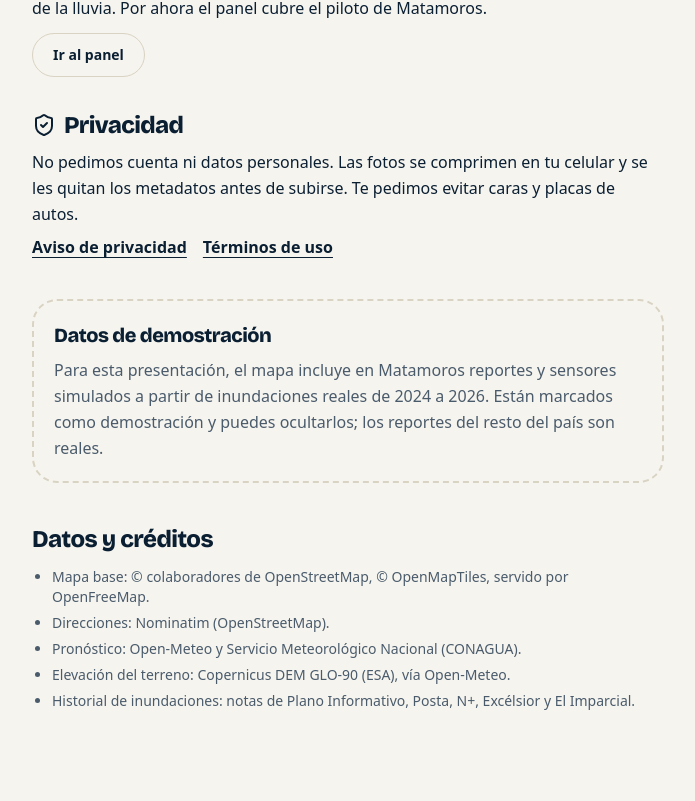
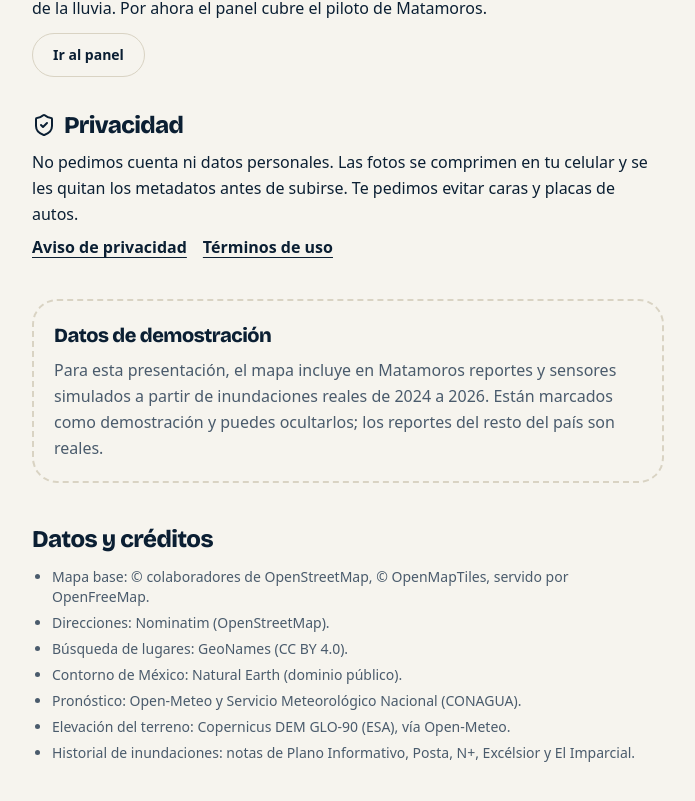
Before and after one commit to lavincool/zicuri-aem, a Next.js app: page /acerca in a window 1280 px wide. Shown: the part 1476-2277 px from the top of the page, without its empty margins (292-987 px from the left). Built offline with nearby package versions, Linux system fonts and the light colour scheme; a web font is replaced by a local one.

Commit message:
feat(about): credit GeoNames and Natural Earth

```diff
--- a/messages/en.json
+++ b/messages/en.json
@@ -338,6 +338,8 @@
     "credits": {
       "osm": "Base map: © OpenStreetMap contributors, © OpenMapTiles, served by OpenFreeMap.",
       "geocoding": "Addresses: Nominatim (OpenStreetMap).",
+      "places": "Place search: GeoNames (CC BY 4.0).",
+      "boundary": "Outline of Mexico: Natural Earth (public domain).",
       "weather": "Forecast: Open-Meteo and Mexico's National Weather Service (SMN, CONAGUA).",
       "elevation": "Terrain elevation: Copernicus DEM GLO-90 (ESA), via Open-Meteo.",
       "news": "Flood history: reporting by Plano Informativo, Posta, N+, Excélsior and El Imparcial."
--- a/messages/es.json
+++ b/messages/es.json
@@ -338,6 +338,8 @@
     "credits": {
       "osm": "Mapa base: © colaboradores de OpenStreetMap, © OpenMapTiles, servido por OpenFreeMap.",
       "geocoding": "Direcciones: Nominatim (OpenStreetMap).",
+      "places": "Búsqueda de lugares: GeoNames (CC BY 4.0).",
+      "boundary": "Contorno de México: Natural Earth (dominio público).",
       "weather": "Pronóstico: Open-Meteo y Servicio Meteorológico Nacional (CONAGUA).",
       "elevation": "Elevación del terreno: Copernicus DEM GLO-90 (ESA), vía Open-Meteo.",
       "news": "Historial de inundaciones: notas de Plano Informativo, Posta, N+, Excélsior y El Imparcial."
--- a/src/app/acerca/page.tsx
+++ b/src/app/acerca/page.tsx
@@ -25,7 +25,15 @@ const STEPS = [
   { key: "anticipate", icon: Satellite },
 ] as const;
 
-const CREDITS = ["osm", "geocoding", "weather", "elevation", "news"] as const;
+const CREDITS = [
+  "osm",
+  "geocoding",
+  "places",
+  "boundary",
+  "weather",
+  "elevation",
+  "news",
+] as const;
 
 export default function AboutPage() {
   const t = useTranslations("about");
```
